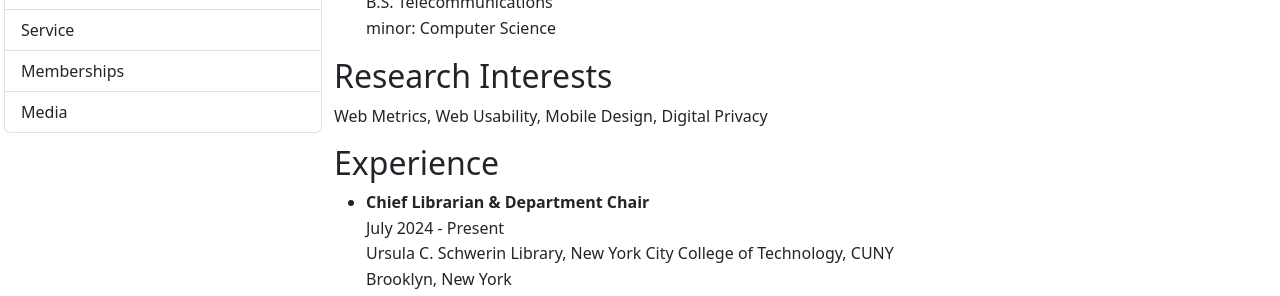
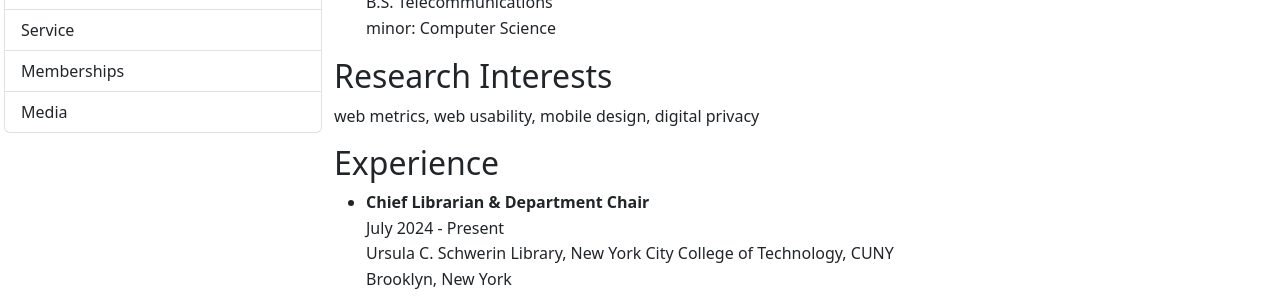
Before and after one commit to KentuckyFriedTofu/KentuckyFriedTofu.github.io, a Jekyll site: the page built from cv.html, in a window 1280 px wide and 900 px high, scrolled down 582 px. Shown: the part 155-451 px from the top of the window. Built offline with Jekyll 4.4.1, drawn with Linux system fonts in a browser that asks for light colours.

```diff
--- a/cv.html
+++ b/cv.html
@@ -49,7 +49,7 @@ title: Abubakar R. Tidal, Jr. - Curriculum Vitae
     </ul>
 
     <h2>Research Interests</h2>
-    <p>Web Metrics, Web Usability, Mobile Design, Digital Privacy</p>
+    <p>web metrics, web usability, mobile design, digital privacy</p>
 
     <h2 id="xp">Experience</h2>
 
```
